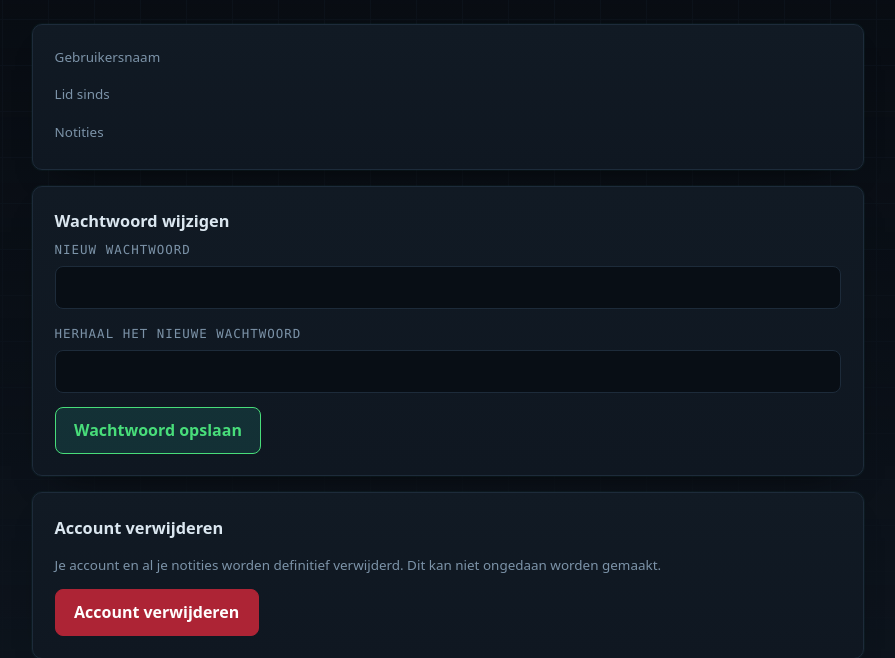
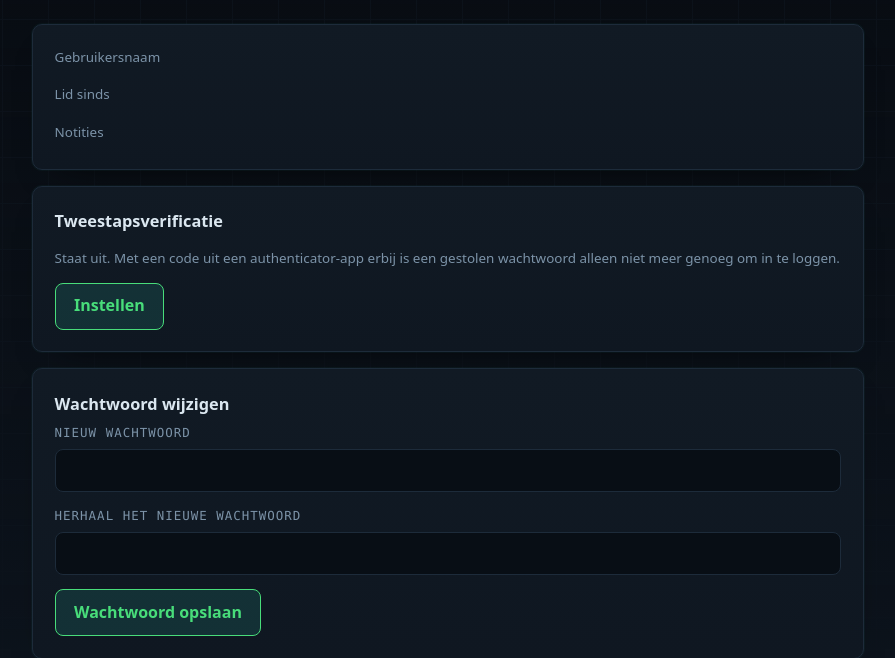
Before and after one commit to Youssefontys/secure-application, a Flask app: template app/web/templates/account.html in a window 1280 px wide. Shown: the part 85-743 px from the top of the page, without its empty margins (192-1087 px from the left). Run offline with Flask 3, Linux system fonts and the light colour scheme; the template is opened without the code that fills it, so the values that code supplies are empty; some libraries are stand-ins or nearby versions.

Commit message:
Let users turn on two-step verification from their profile
Instellen makes a new secret and shows it as a QR code and as text. It
only counts once the first code from the app is valid, so a badly set
up app cannot lock anyone out. Turning it off asks for a valid code too,
so a stolen session alone cannot remove the second factor.

check_code refuses a code that was accepted before and counts failures
per account in the database; both checks sit in the WHERE of one UPDATE.
The secret pages are sent with Cache-Control: no-store, and the QR code
is only served while setting up. segno renders the QR code.

Co-Authored-By: Claude Opus 5.5 <noreply@anthropic.com>

```diff
--- a/app/app.py
+++ b/app/app.py
@@ -1,18 +1,22 @@
-"""Notitie-app: registreren, inloggen, wachtwoord wijzigen, account verwijderen
-en notities beheren.
+"""Notitie-app: registreren, inloggen (met tweestapsverificatie als die aan staat),
+wachtwoord wijzigen, account verwijderen en notities beheren.
 
 De bekende zwakke plekken staan als misuse case in BoK/Threat Analysis/entries.md.
 Waar zo'n zwakke plek in de code zit, staat het MC-nummer erbij.
 """
 
+import io
 import os
 from datetime import datetime
 from functools import wraps
 from zoneinfo import ZoneInfo
 
 import psycopg
-from flask import Flask, abort, flash, g, redirect, render_template, request, session, url_for
+import segno
+from flask import Flask, Response, abort, flash, g, redirect, render_template, request, session, url_for
 from psycopg.rows import namedtuple_row
+
+import totp
 
 # De website (HTML-templates en statische bestanden) staat in web/, los van de code.
 app = Flask(__name__, template_folder="web/templates", static_folder="web/static")
@@ -27,6 +31,9 @@ TIMEZONE = "Europe/Amsterdam"
 TITLE_MAX = 15
 BODY_MAX = 250
 app.jinja_env.globals.update(TITLE_MAX=TITLE_MAX, BODY_MAX=BODY_MAX)
+# Na zoveel foute codes op rij gaat de codestap van dat account op slot (MIT-06).
+TOTP_MAX_FAILURES = 5
+TOTP_LOCK_MINUTES = 15
 
 
 def query(sql, params=(), one=False):
@@ -44,8 +51,8 @@ def query(sql, params=(), one=False):
 
 
 @app.template_filter("date")
-def format_date(value, time=True):
-    return value.strftime("%d-%m-%Y %H:%M" if time else "%d-%m-%Y")
+def format_date(value, with_time=True):
+    return value.strftime("%d-%m-%Y %H:%M" if with_time else "%d-%m-%Y")
 
 
 @app.template_global()
@@ -147,11 +154,115 @@ def account():
 def render_account(error=None, status=200):
     """De profielpagina, altijd van de ingelogde gebruiker zelf (AZ-08)."""
     profile = query(
-        "SELECT username, created_at, (SELECT count(*) FROM notes WHERE user_id = users.id) AS note_count"
+        "SELECT username, created_at, totp_enabled,"
+        " (SELECT count(*) FROM notes WHERE user_id = users.id) AS note_count"
         " FROM users WHERE id = %s",
         (g.user.id,), one=True,
     )
     return render_template("account.html", profile=profile, error=error), status
+
+
+def check_code(user_id):
+    """Controleert de TOTP-code uit het formulier voor dit account. None als hij klopt, anders de foutmelding.
+
+    - Zit de codestap op slot, dan wordt ook de juiste code geweigerd (MIT-06).
+    - Een code die al eens is geaccepteerd, werkt niet nog een keer (MIT-07). RFC 6238
+      5.2: de verifier MUST NOT accept the second attempt of the OTP.
+    Beide controles staan in de WHERE van één UPDATE. Twee gelijktijdige verzoeken met
+    dezelfde code kunnen er dus niet allebei door: de database laat er één winnen.
+    """
+    user = query("SELECT totp_secret, totp_locked_until > now() AS locked FROM users WHERE id = %s", (user_id,), one=True)
+    if user is None or user.totp_secret is None:
+        return "Er is geen tweestapsverificatie ingesteld."
+    if user.locked:
+        return f"Te veel foute codes. Probeer het over {TOTP_LOCK_MINUTES} minuten opnieuw."
+    step = totp.matching_step(user.totp_secret, request.form.get("code", ""))
+    if step is not None and query(
+        "UPDATE users SET totp_last_step = %s, totp_failures = 0, totp_locked_until = NULL"
+        " WHERE id = %s AND (totp_last_step IS NULL OR totp_last_step < %s)"
+        " AND (totp_locked_until IS NULL OR totp_locked_until <= now()) RETURNING id",
+        (step, user_id, step), one=True,
+    ):
+        return None
+    # Fout, of al eens gebruikt: telt als mislukte poging. De teller staat in de
+    # database en niet in de sessie, want een sessie kan de aanvaller gewoon opnieuw beginnen.
+    locked = query(
+        "UPDATE users SET"
+        " totp_locked_until = CASE WHEN totp_failures + 1 >= %(max)s"
+        "   THEN now() + make_interval(mins => %(mins)s) ELSE totp_locked_until END,"
+        " totp_failures = CASE WHEN totp_failures + 1 >= %(max)s THEN 0 ELSE totp_failures + 1 END"
+        " WHERE id = %(id)s RETURNING totp_locked_until > now() AS locked",
+        {"max": TOTP_MAX_FAILURES, "mins": TOTP_LOCK_MINUTES, "id": user_id}, one=True,
+    )
+    if locked and locked.locked:
+        return f"Te veel foute codes. Probeer het over {TOTP_LOCK_MINUTES} minuten opnieuw."
+    return "Onjuiste of al gebruikte code."
+
+
+@app.route("/account/2fa/start", methods=["POST"])
+@login_required
+def start_2fa():
+    # Een nieuw geheim, nog niet actief. Pas na een eerste geldige code staat de
+    # tweede factor aan, zodat je jezelf niet buitensluit met een verkeerd ingestelde app.
+    query(
+        "UPDATE users SET totp_secret = %s, totp_last_step = NULL WHERE id = %s AND NOT totp_enabled",
+        (totp.new_secret(), g.user.id),
+    )
+    return redirect(url_for("setup_2fa"))
+
+
+def no_store(response):
+    """Pagina's met het TOTP-geheim niet in een browser- of proxycache laten staan."""
+    response.headers["Cache-Control"] = "no-store"
+    return response
+
+
+@app.route("/account/2fa", methods=["GET", "POST"])
+@login_required
+def setup_2fa():
+    user = query("SELECT totp_secret, totp_enabled FROM users WHERE id = %s", (g.user.id,), one=True)
+    if user.totp_enabled or user.totp_secret is None:
+        return redirect(url_for("account"))
+    # De sleutel in groepjes van vier, om over te typen als scannen niet lukt.
+    grouped = " ".join(user.totp_secret[i:i + 4] for i in range(0, len(user.totp_secret), 4))
+    if request.method == "GET":
+        return no_store(app.make_response(render_template("setup_2fa.html", secret=grouped)))
+
+    error = check_code(g.user.id)
+    if error:
+        return no_store(app.make_response((render_template("setup_2fa.html", secret=grouped, error=error), 400)))
+    query("UPDATE users SET totp_enabled = true WHERE id = %s", (g.user.id,))
+    flash("Tweestapsverificatie staat aan. Inloggen vraagt vanaf nu ook een code uit je app.")
+    return redirect(url_for("account"))
+
+
+@app.route("/account/2fa/qr.svg")
+@login_required
+def qr_2fa():
+    # Alleen zolang het instellen loopt. Daarna is het geheim niet meer op te vragen.
+    user = query("SELECT username, totp_secret FROM users WHERE id = %s AND NOT totp_enabled", (g.user.id,), one=True)
+    if user is None or user.totp_secret is None:
+        abort(404)
+    svg = io.BytesIO()
+    segno.make(totp.provisioning_uri(user.totp_secret, user.username), error="m").save(svg, kind="svg", scale=6, border=2)
+    return no_store(Response(svg.getvalue(), mimetype="image/svg+xml"))
+
+
+@app.route("/account/2fa/disable", methods=["POST"])
+@login_required
+def disable_2fa():
+    # Uitzetten vraagt een geldige code: wie alleen de sessie heeft, kan de
+    # tweede factor niet weghalen.
+    error = check_code(g.user.id)
+    if error:
+        return render_account(error, 400)
+    query(
+        "UPDATE users SET totp_secret = NULL, totp_enabled = false, totp_last_step = NULL,"
+        " totp_failures = 0, totp_locked_until = NULL WHERE id = %s",
+        (g.user.id,),
+    )
+    flash("Tweestapsverificatie staat uit.")
+    return redirect(url_for("account"))
 
 
 @app.route("/account/password", methods=["POST"])
--- a/app/requirements.txt
+++ b/app/requirements.txt
@@ -2,6 +2,7 @@
 # Zo bouwt elke build dezelfde versies en klopt een SBoM met wat er draait.
 flask==3.1.3            # webframework: routes, sessies, templates
 psycopg[binary]==3.3.6  # PostgreSQL-driver; [binary] levert eigen libpq en OpenSSL mee, zie psycopg-binary
+segno==1.6.6            # QR-code voor het instellen van tweestapsverificatie; pure Python, geen eigen dependencies
 
 blinker==1.9.0          # via flask: interne signalen (gebeurtenissen binnen Flask)
 click==8.5.0            # via flask: het commando `flask run` uit de Dockerfile
--- a/app/web/static/style.css
+++ b/app/web/static/style.css
@@ -183,6 +183,20 @@ header.bar > div { flex: 1; min-width: 0; }
 .profile-details dt { color: var(--muted); font-size: 0.84rem; }
 .profile-details dd { margin: 0.25rem 0 1rem; overflow-wrap: anywhere; }
 .profile-details dd:last-child { margin-bottom: 0; }
+
+/* Instellen van tweestapsverificatie: de QR-code op wit, zodat elke camera
+   hem leest, en de sleutel in monospace om over te typen. */
+.steps { margin: 0 0 1.2rem; padding-left: 1.2rem; }
+.steps li { margin-bottom: 0.5rem; }
+.qr { display: block; margin: 0 0 1.2rem; padding: 0.4rem; border-radius: 8px; background: #fff; }
+.secret {
+  display: block;
+  margin-top: 0.35rem;
+  font-family: ui-monospace, Consolas, monospace;
+  letter-spacing: 0.06em;
+  color: var(--accent);
+  overflow-wrap: anywhere;
+}
 
 h1 {
   margin: 0 0 1.25rem;
--- a/app/web/templates/account.html
+++ b/app/web/templates/account.html
@@ -11,10 +11,28 @@
     <dt>Gebruikersnaam</dt>
     <dd>{{ profile.username }}</dd>
     <dt>Lid sinds</dt>
-    <dd>{{ profile.created_at|date(time=False) }}</dd>
+    <dd>{{ profile.created_at|date(with_time=False) }}</dd>
     <dt>Notities</dt>
     <dd>{{ profile.note_count }}</dd>
   </dl>
+
+  <section class="card">
+    <h2>Tweestapsverificatie</h2>
+    {% if profile.totp_enabled %}
+      <p class="hint">Staat aan. Inloggen vraagt naast je wachtwoord een code uit je authenticator-app.</p>
+      <form method="post" action="{{ url_for('disable_2fa') }}">
+        <label>Code uit je app, om uit te zetten
+          <input name="code" inputmode="numeric" autocomplete="one-time-code" pattern="[0-9]{6}" maxlength="6" required>
+        </label>
+        <button type="submit" class="secondary">Uitzetten</button>
+      </form>
+    {% else %}
+      <p class="hint">Staat uit. Met een code uit een authenticator-app erbij is een gestolen wachtwoord alleen niet meer genoeg om in te loggen.</p>
+      <form method="post" action="{{ url_for('start_2fa') }}">
+        <button type="submit">Instellen</button>
+      </form>
+    {% endif %}
+  </section>
 
   <form method="post" action="{{ url_for('change_password') }}" class="card">
     <h2>Wachtwoord wijzigen</h2>
```
Also changed, not shown: app/web/templates/setup_2fa.html (added, +26 -0 lines).
